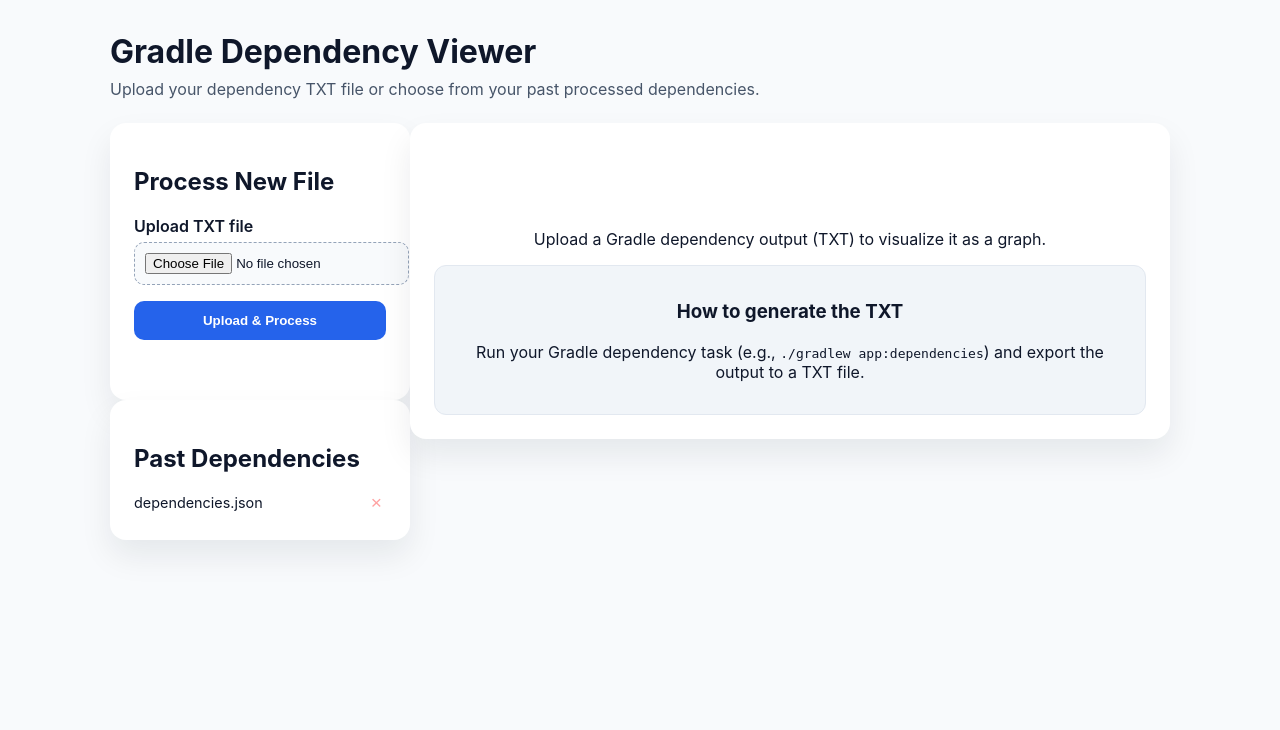
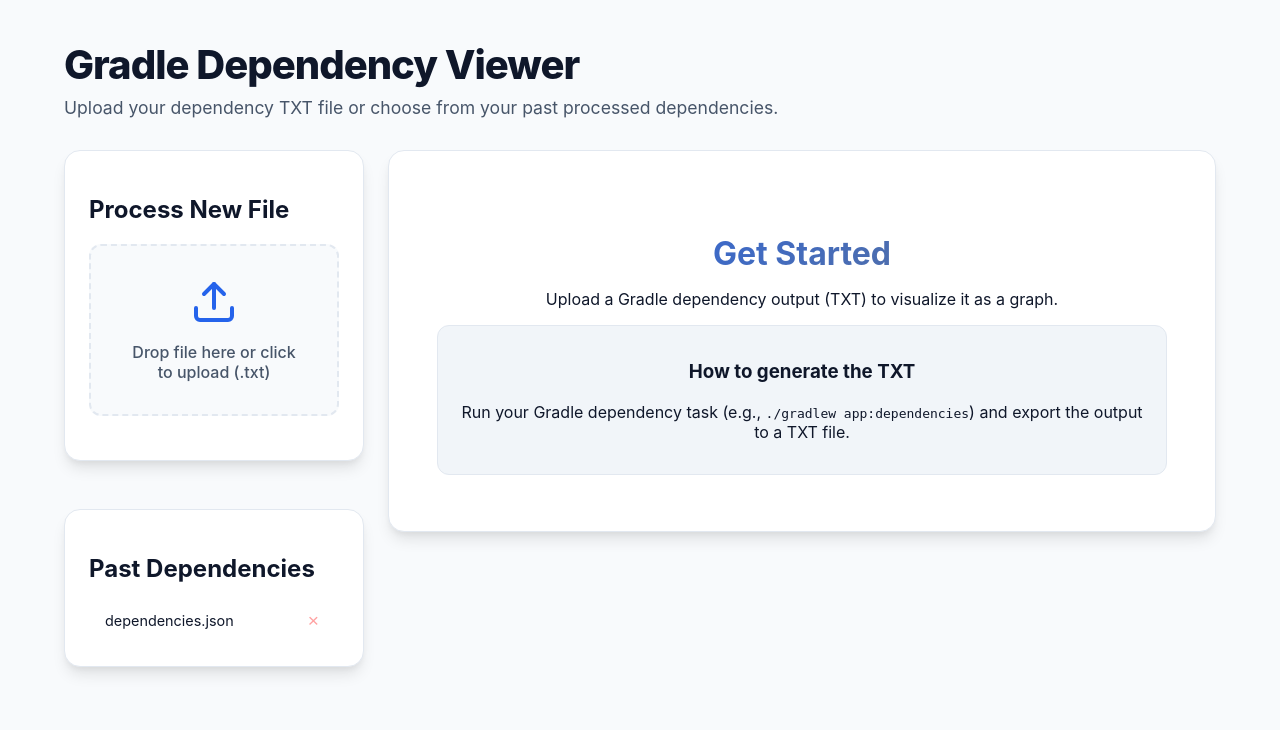
Before and after one commit to fajarnuha/gradle-dependency-viewer, a FastAPI app: page / in a window 1280 px wide. Shown: the top 730 px of the page. Run offline with FastAPI, Linux system fonts and the light colour scheme.

Commit message:
Enhance the UI

```diff
--- a/app/static/app.css
+++ b/app/static/app.css
@@ -3,6 +3,22 @@
   font-family: "Inter", "Segoe UI", system-ui, sans-serif;
   background: #f8fafc;
   color: #0f172a;
+  --primary: #2563eb;
+  --primary-hover: #1d4ed8;
+  --secondary: #64748b;
+  --bg-card: #ffffff;
+  --bg-page: #f8fafc;
+  --border-color: #e2e8f0;
+  --text-main: #0f172a;
+  --text-muted: #475569;
+  --radius-lg: 16px;
+  --radius-md: 12px;
+  --radius-sm: 8px;
+  --shadow: 0 10px 15px -3px rgba(0, 0, 0, 0.1), 0 4px 6px -2px rgba(0, 0, 0, 0.05);
+  --space-sm: 8px;
+  --space-md: 16px;
+  --space-lg: 24px;
+  --space-xl: 32px;
 }
 
 * {
@@ -11,55 +27,76 @@
 
 body {
   margin: 0;
+  background-color: var(--bg-page);
 }
 
 .page {
-  max-width: 1100px;
+  max-width: 1200px;
   margin: 0 auto;
-  padding: 32px 20px 60px;
+  padding: 40px 24px;
   display: flex;
   flex-direction: column;
-  gap: 24px;
+  gap: var(--space-xl);
 }
 
 .hero h1 {
   margin: 0 0 8px;
-  font-size: 2rem;
+  font-size: 2.5rem;
+  font-weight: 800;
+  letter-spacing: -0.025em;
 }
 
 .hero p {
   margin: 0;
-  color: #475569;
+  color: var(--text-muted);
+  font-size: 1.1rem;
 }
 
 .card {
-  background: #ffffff;
-  border-radius: 16px;
-  padding: 24px;
-  box-shadow: 0 16px 32px rgba(15, 23, 42, 0.08);
+  background: var(--bg-card);
+  border-radius: var(--radius-lg);
+  padding: var(--space-lg);
+  box-shadow: var(--shadow);
+  border: 1px solid var(--border-color);
+  margin-bottom: var(--space-lg);
 }
 
 .hidden {
-  display: none;
+  display: none !important;
 }
 
 .upload-form {
   display: flex;
   flex-direction: column;
-  gap: 16px;
 }
 
-.field label {
-  font-weight: 600;
-  display: block;
-  margin-bottom: 6px;
+.drop-zone {
+  border: 2px dashed var(--border-color);
+  border-radius: var(--radius-md);
+  padding: var(--space-xl);
+  text-align: center;
+  transition: all 0.3s ease;
+  cursor: pointer;
+  background: #f8fafc;
+  display: flex;
+  flex-direction: column;
+  align-items: center;
+  gap: var(--space-md);
 }
 
-input[type="file"] {
-  padding: 10px;
-  border: 1px dashed #94a3b8;
-  border-radius: 10px;
-  background: #f8fafc;
+.drop-zone:hover,
+.drop-zone--over {
+  border-color: var(--primary);
+  background: #eff6ff;
+}
+
+.drop-zone__prompt {
+  font-weight: 500;
+  color: var(--text-muted);
+}
+
+.drop-zone__input {
+  display: none;
 }
 
 .hint {
--- a/app/static/app.js
+++ b/app/static/app.js
@@ -1,5 +1,6 @@
 const uploadForm = document.getElementById('upload-form');
 const fileInput = document.getElementById('txt-file');
+const dropZone = document.getElementById('drop-zone');
 const errorEl = document.getElementById('upload-error');
 const welcomeState = document.getElementById('welcome-state');
 const processingState = document.getElementById('processing-state');
@@ -12,7 +13,6 @@ const openTreeBtn = document.getElementById('open-tree-btn');
 const enlistBtn = document.getElementById('enlist-btn');
 const currentFileName = document.getElementById('current-file-name');
 const txtPanel = document.getElementById('txt-panel');
-const arrowPanel = document.getElementById('arrow-panel');
 const resultsGrid = document.querySelector('.results-grid');
 
 let selectedFile = null;
@@ -25,7 +25,6 @@ function setState(state) {
 
 function setDisabled(disabled) {
   fileInput.disabled = disabled;
-  uploadForm.querySelector('button[type="submit"]').disabled = disabled;
 }
 
 function showError(message) {
@@ -85,7 +84,6 @@ async function selectFile(filename) {
 
     // Hide TXT and arrow panels for a cleaner view
     txtPanel.classList.add('hidden');
-    arrowPanel.classList.add('hidden');
     resultsGrid.classList.add('single-column');
 
     openGraphBtn.onclick = () => {
@@ -124,15 +122,10 @@ async function deleteFile(event, filename) {
   }
 }
 
-uploadForm.addEventListener('submit', async (event) => {
-  event.preventDefault();
+async function handleUpload(file) {
   clearError();
+  if (!file) return;
 
-  const file = fileInput.files[0];
-  if (!file) {
-    showError('Please choose a TXT file to upload.');
-    return;
-  }
   if (!isTxtFile(file)) {
     showError('Only .txt files are supported.');
     return;
@@ -164,6 +157,37 @@ uploadForm.addEventListener('submit', async (event) => {
   } finally {
     setDisabled(false);
   }
+}
+
+fileInput.addEventListener('change', () => {
+  if (fileInput.files.length) {
+    handleUpload(fileInput.files[0]);
+  }
+});
+
+dropZone.addEventListener('click', () => {
+  fileInput.click();
+});
+
+['dragover', 'dragleave', 'dragend'].forEach(type => {
+  dropZone.addEventListener(type, (e) => {
+    e.preventDefault();
+    if (type === 'dragover') {
+      dropZone.classList.add('drop-zone--over');
+    } else {
+      dropZone.classList.remove('drop-zone--over');
+    }
+  });
+});
+
+dropZone.addEventListener('drop', (e) => {
+  e.preventDefault();
+  dropZone.classList.remove('drop-zone--over');
+
+  if (e.dataTransfer.files.length) {
+    fileInput.files = e.dataTransfer.files;
+    handleUpload(e.dataTransfer.files[0]);
+  }
 });
 
 // Initial load
--- a/app/templates/index.html
+++ b/app/templates/index.html
@@ -20,11 +20,16 @@
         <section class="card" id="upload-section">
           <h2>Process New File</h2>
           <form id="upload-form" class="upload-form">
-            <div class="field">
-              <label for="txt-file">Upload TXT file</label>
-              <input id="txt-file" name="file" type="file" accept=".txt" />
+            <div class="drop-zone" id="drop-zone">
+              <svg viewBox="0 0 24 24" width="48" height="48" stroke="currentColor" stroke-width="2" fill="none"
+                stroke-linecap="round" stroke-linejoin="round" style="color: var(--primary);">
+                <path d="M21 15v4a2 2 0 0 1-2 2H5a2 2 0 0 1-2-2v-4"></path>
+                <polyline points="17 8 12 3 7 8"></polyline>
+                <line x1="12" y1="3" x2="12" y2="15"></line>
+              </svg>
+              <span class="drop-zone__prompt">Drop file here or click to upload (.txt)</span>
+              <input type="file" name="file" id="txt-file" class="drop-zone__input" accept=".txt">
             </div>
-            <button type="submit" class="primary-btn">Upload &amp; Process</button>
             <p class="error" id="upload-error" role="alert" aria-live="polite"></p>
           </form>
         </section>
@@ -69,21 +74,33 @@
 
           <div class="results-grid">
             <div class="panel" id="txt-panel">
-              <div class="panel-title">Uploaded TXT</div>
+              <div class="panel-header">
+                <div class="panel-title">Uploaded TXT</div>
+              </div>
               <pre id="txt-preview" class="code-block"></pre>
             </div>
-            <div class="panel arrow-panel" id="arrow-panel">
-              <div class="arrow">TXT → JSON</div>
-            </div>
+
             <div class="panel">
-              <div class="panel-title">JSON Result</div>
+              <div class="panel-header">
+                <div class="panel-title">JSON Result</div>
+                <button class="icon-btn" id="enlist-btn" title="Enlist Dependencies">
+                  <svg viewBox="0 0 24 24" width="24" height="24" stroke="currentColor" stroke-width="2" fill="none"
+                    stroke-linecap="round" stroke-linejoin="round">
+                    <line x1="8" y1="6" x2="21" y2="6"></line>
+                    <line x1="8" y1="12" x2="21" y2="12"></line>
+                    <line x1="8" y1="18" x2="21" y2="18"></line>
+                    <line x1="3" y1="6" x2="3.01" y2="6"></line>
+                    <line x1="3" y1="12" x2="3.01" y2="12"></line>
+                    <line x1="3" y1="18" x2="3.01" y2="18"></line>
+                  </svg>
+                </button>
+              </div>
               <pre id="json-preview" class="code-block"></pre>
               <div class="viz-menu">
                 <h3>Visualization menu</h3>
                 <div class="viz-actions">
                   <button class="secondary-btn" id="open-graph-btn">Open Graph Viewer</button>
                   <button class="secondary-btn" id="open-tree-btn">Open Tree Viewer</button>
-                  <button class="secondary-btn" id="enlist-btn">Enlist</button>
                 </div>
               </div>
             </div>
```
Also changed, not shown: other parts of app/static/app.css (+38 -17 lines).
